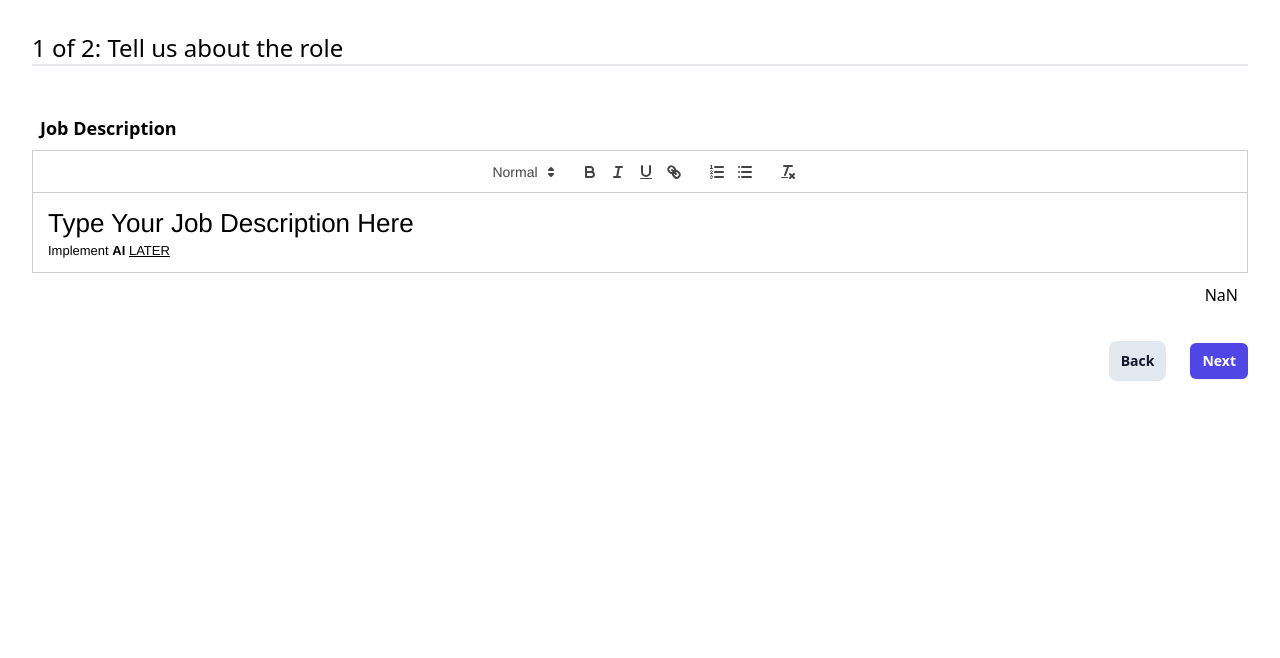
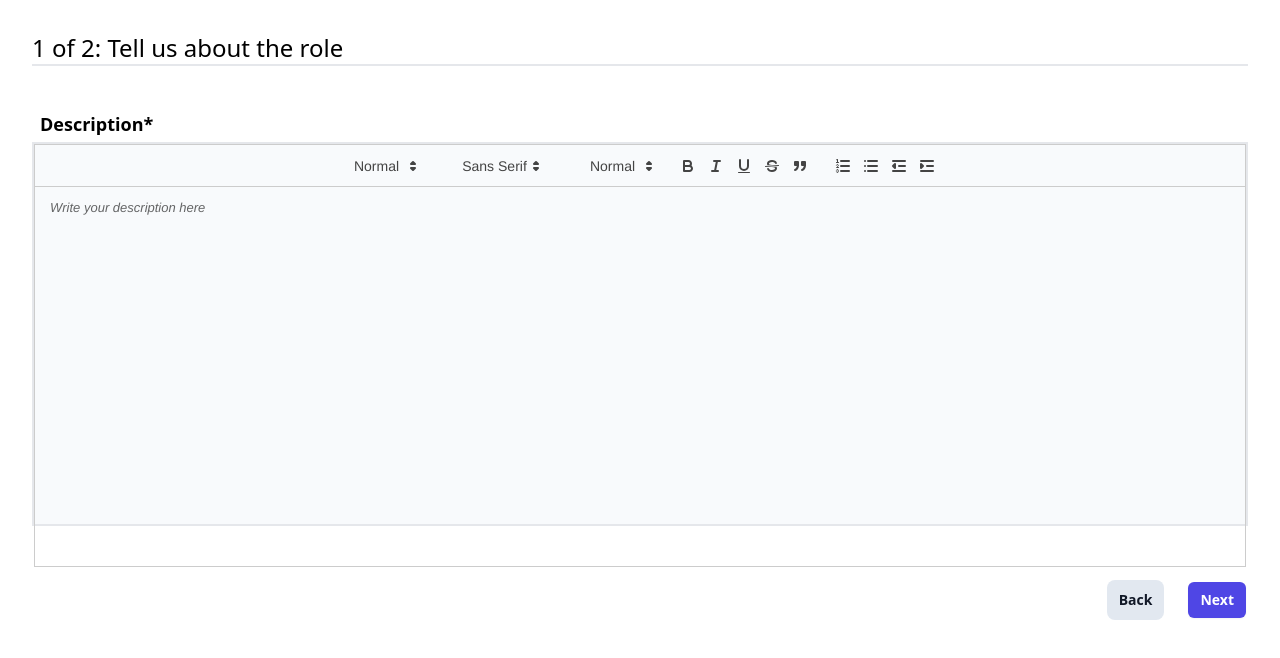
Before and after one commit to laldinenga/Job-Board, a React (Vite) app: page /editor in a window 1280 px wide. Shown: the top 658 px of the page. Built offline with nearby package versions, Linux system fonts and the light colour scheme.

Commit message:
Delete quill editors and make new editors from react-quill

```diff
--- a/package.json
+++ b/package.json
@@ -13,9 +13,9 @@
     "@headlessui/react": "^2.1.2",
     "@heroicons/react": "^2.1.5",
     "@tailwindcss/forms": "^0.5.7",
-    "quill": "^2.0.2",
     "react": "^18.3.1",
     "react-dom": "^18.3.1",
+    "react-quill": "^2.0.0",
     "react-router-dom": "^6.25.1"
   },
   "devDependencies": {
--- a/src/App.jsx
+++ b/src/App.jsx
@@ -1,11 +1,8 @@
 import { Route, BrowserRouter as Router, Routes } from "react-router-dom";
 import './App.css';
 import JobPosting from './JobPostingForm/JobPosting.jsx';
-import ScreeningQuestions from './JobPostingForm/ScreeningQuestions.jsx';
-import Textfield from './JobPostingForm/Textfield.jsx';
-import Another from './JobPostingForm/Another.jsx';
-import Maineditor from './JobPostingForm/Maineditor.jsx';
-import Trial from './JobPostingForm/Trial.jsx';
+import Editor from './JobPostingForm/Editor.jsx';
+import QuestionPage from './JobPostingForm/QuestionPage.jsx';
 
 
 function App() {
@@ -14,12 +11,9 @@ function App() {
     <main>
       <Router>
         <Routes>
-          <Route exact path="/another" element={<Another />}></Route>
           <Route exact path="/jobposting" element={<JobPosting />}></Route>
-          <Route exact path="/screening" element={<ScreeningQuestions />}></Route>
-          <Route exact path="/textfield" element={<Textfield />}></Route>
-          <Route exact path="/editor" element={<Maineditor />}></Route>
-          <Route exact path="/trial" element={<Trial />}></Route>
+          <Route exact path="/editor" element={<Editor />}></Route>
+          <Route exact path="/questionpage" element={<QuestionPage />}></Route>
         </Routes>
       </Router>
     </main>
--- a/src/JobPostingForm/Editor.jsx
+++ b/src/JobPostingForm/Editor.jsx
@@ -1,58 +1,75 @@
-import React, { forwardRef, useEffect, useLayoutEffect, useRef } from 'react';
-import Quill from 'quill';
+import { useState } from "react";
+import ReactQuill from "react-quill";
+import { Link } from "react-router-dom";
+import "react-quill/dist/quill.snow.css";
 
+const modules = {
+  toolbar: [
+    [{ header: [1, 2, 3, 4, 5, false] }],
+    [{ font: [] }],
+    [{ size: [] }],
+    ["bold", "italic", "underline", "strike", "blockquote"],
+    [
+      { list: "ordered" },
+      { list: "bullet" },
+      { indent: "-1" },
+      { indent: "+1" },
+    ],
+  ],
+};
 
+const Editor = () => {
+  const [value, setValue] = useState("");
 
-// Editor is an uncontrolled React component
-const Editor = forwardRef(
-  ({ readOnly, defaultValue, onTextChange, onSelectionChange }, ref) => {
-    const containerRef = useRef(null);
-    const defaultValueRef = useRef(defaultValue);
-    const onTextChangeRef = useRef(onTextChange);
-    const onSelectionChangeRef = useRef(onSelectionChange);
-
-    useLayoutEffect(() => {
-      onTextChangeRef.current = onTextChange;
-      onSelectionChangeRef.current = onSelectionChange;
-    });
-
-    useEffect(() => {
-      ref.current?.enable(!readOnly);
-    }, [ref, readOnly]);
-
-    useEffect(() => {
-      const container = containerRef.current;
-      const editorContainer = container.appendChild(
-        container.ownerDocument.createElement('div'),
-      );
-      const quill = new Quill(editorContainer, {
-        theme: 'snow',
-      });
-
-      ref.current = quill;
-
-      if (defaultValueRef.current) {
-        quill.setContents(defaultValueRef.current);
-      }
-
-      quill.on(Quill.events.TEXT_CHANGE, (...args) => {
-        onTextChangeRef.current?.(...args);
-      });
-
-      quill.on(Quill.events.SELECTION_CHANGE, (...args) => {
-        onSelectionChangeRef.current?.(...args);
-      });
-
-      return () => {
-        ref.current = null;
-        container.innerHTML = '';
-      };
-    }, [ref]);
-
-    return <div ref={containerRef}></div>;
-  },
-);
-
-Editor.displayName = 'Editor';
+  return (
+    <div className="">
+      <div className="font-medium text-2xl text-start border-b-2 mb-10">
+        1 of 2: Tell us about the role
+      </div>
+      <div className="py-1 px-2">
+        <label
+          htmlFor="Description"
+          className="block text-lg font-bold text-left"
+        >
+          Description*
+        </label>
+      </div>
+      <div className=" bg-slate-50 h-96 border-2 ">
+        <div className="h-full">
+          <div className="h-full">
+            <ReactQuill
+              theme="snow"
+              value={value}
+              placeholder="Write your description here"
+              onChange={setValue}
+              className="h-full w-full"
+              modules={modules}
+            />
+          </div>
+          {/* <div
+            className="preview"
+            dangerouslySetInnerHTML={{ __html: value }}
+          /> */}
+        </div>
+        <div className="mt-14 flex items-center justify-end gap-x-6">
+          <Link
+            to={"/jobposting"}
+            type="button"
+            className="text-sm bg-slate-200 rounded-lg px-3 py-2 font-semibold leading-6 text-gray-900"
+          >
+            Back
+          </Link>
+          <Link
+            to={"/questionpage"}
+            type="button"
+            className="rounded-md bg-indigo-600 px-3 py-2 text-sm font-semibold text-white shadow-sm hover:bg-indigo-500 focus-visible:outline focus-visible:outline-2 focus-visible:outline-offset-2 focus-visible:outline-indigo-600"
+          >
+            Next
+          </Link>
+        </div>
+      </div>
+    </div>
+  );
+};
 
 export default Editor;
--- a/src/JobPostingForm/Maineditor.jsx
+++ /dev/null
@@ -1,66 +0,0 @@
-import React, { useRef, useState } from "react";
-import Editor from "./Editor";
-import Quill from "quill";
-import { Link } from "react-router-dom";
-import "quill/dist/quill.snow.css";
-
-const Delta = Quill.import("delta");
-
-const App = () => {
-  const [range, setRange] = useState();
-  const [lastChange, setLastChange] = useState();
-
-  // Use a ref to access the quill instance directly
-  const quillRef = useRef();
-
-  return (
-    <div>
-      <div className="font-medium text-2xl text-start border-b-2 mb-10">
-        1 of 2: Tell us about the role
-      </div>
-      <div className="py-2 px-2">
-        <label
-          htmlFor="jobDescription"
-          className="block text-lg font-bold text-left"
-        >
-          Job Description
-        </label>
-      </div>
-      <div className="bg-white">
-        <Editor
-          ref={quillRef}
-          defaultValue={new Delta()
-            .insert("Type Your Job Description Here")
-            .insert("\n", { header: 1 })
-            .insert("Implement")
-            .insert(" ")
-            .insert("AI", { bold: true })
-            .insert(" ")
-            .insert("LATER", { underline: true })
-            .insert("\n")}
-          onSelectionChange={setRange}
-          onTextChange={setLastChange}
-        />
-      </div>
-      <div className="p-2.5 text-right">
-        {quillRef.current?.getLength() - 1}
-      </div>
-      <div className="mt-6 flex items-center justify-end gap-x-6">
-        <Link to={"/jobposting"}
-          type="button"
-          className="text-sm bg-slate-200 rounded-lg px-3 py-2 font-semibold leading-6 text-gray-900"
-        >
-          Back
-        </Link>
-        <Link to={"/another"}
-          type="button"
-          className="rounded-md bg-indigo-600 px-3 py-2 text-sm font-semibold text-white shadow-sm hover:bg-indigo-500 focus-visible:outline focus-visible:outline-2 focus-visible:outline-offset-2 focus-visible:outline-indigo-600"
-        >
-          Next
-        </Link>
-      </div>
-    </div>
-  );
-};
-
-export default App;
--- a/src/JobPostingForm/Textfield.jsx
+++ /dev/null
@@ -1,32 +0,0 @@
-export default function TextField() {
-  return (
-    <div className="container mx-auto p-6">
-      <div className="bg-gray-300 shadow rounded-md py-4 px-32">
-        <label
-          htmlFor="jobDescription"
-          className="block text-xl font-bold text-gray-700"
-        >
-          Job Description
-        </label>
-        <div className="flex space-x-4 mb-2">
-          <button type="button" className="text-gray-500 hover:text-gray-700  font-bold">
-            <strong>B</strong>
-          </button>
-          <button type="button" className="text-gray-500 hover:text-gray-700  font-bold">
-            <em>I</em>
-          </button>
-          <button type="button" className="text-gray-500 hover:text-gray-700  font-bold">
-            <u>U</u>
-          </button>
-        </div>
-        <textarea
-          id="jobDescription"
-          name="jobDescription"
-          rows="25"
-          placeholder="Write the job description here..."
-          className="w-full border border-gray-300 rounded-md shadow-sm focus:outline-none focus:ring-2 focus:ring-indigo-500 resize-none"
-        ></textarea>
-      </div>
-    </div>
-  );
-}
```
Also changed, not shown: src/JobPostingForm/QuestionPage.jsx (renamed from src/JobPostingForm/Trial.jsx), 1 other file (tests, documents, lock files or other folders).
